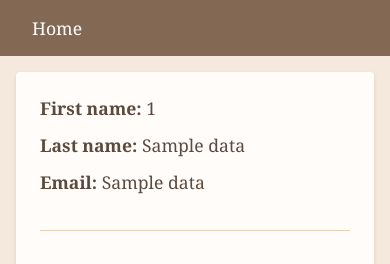
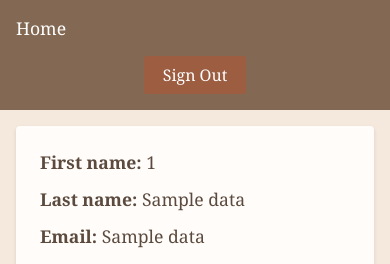
Before and after one commit to Gokul0Krishna/dbms_project, a Flask app: template templates/user.html in a window 390 px wide. Shown: the top 264 px of the page. Run offline with Flask 3, Linux system fonts and the light colour scheme; data comes from the database, SQL or seed files in the repository; both versions use the stored data as it was after the commit; tables that the repository leaves empty hold one stand-in row (values such as "Sample post"); the template is opened without the code that fills it: values that come from a table or form of the project are taken from there, most other values are stand-ins (such as "Sample title", 1, 10 or a date in 2020).

Commit message:
signout button added

```diff
--- a/forms.py
+++ b/forms.py
@@ -39,11 +39,11 @@ class Searchbar(FlaskForm):
         )
     submit = SubmitField('Search')
 
-class Singup(FlaskForm):
-    sgnup = SubmitField('Sign UP')
+class Singout(FlaskForm):
+    sgnup = SubmitField('Sign Out')
 
-class Singin(FlaskForm):
-    sgnin = SubmitField('Sign UP')
+class Randomize(FlaskForm):
+    rand = SubmitField("I'm Feeling Lucky")
 
 class Return(FlaskForm):
     rturn = SubmitField('Return')
--- a/main.py
+++ b/main.py
@@ -12,6 +12,7 @@ def home():
     # table.fine()
     # table.reset()#remove
     form = Searchbar()
+    f2= Randomize()
     firstname=table.findname()
     if form.validate_on_submit():
         print('i')
@@ -93,8 +94,6 @@ def bookpage(bookname):
                     if(table.resetfine()):
                         return render_template('booknotfound.html',key=True)
                     return redirect(url_for('bookpage',bookname=data[1]))
-
-
         check=table.Signedin()
         if check:
             fin=table.checkusid()
@@ -117,6 +116,10 @@ def profile(username):
     #     na=form.book_id.data
     #     print(na + "fuck u")
     #     # fuc=table.resetfine(bname)
+    form=Singout()
+    if form.validate_on_submit():
+        table.signout()
+        return redirect(url_for('home'))
 
     data=table.getdatauser()
     data=list(data)
@@ -129,8 +132,8 @@ def profile(username):
         for i in res:
             ult.append(table.getbookdata(i[1]))
             table.fine(i[1])
-        return render_template('user.html',data=data,res=res,ult=ult)
-    return render_template('user.html',data=data)
+        return render_template('user.html',data=data,res=res,ult=ult,form=form)
+    return render_template('user.html',data=data,form=form)
 
 if __name__ == '__main__':
         app.run(debug=True)
--- a/templates/user.html
+++ b/templates/user.html
@@ -39,7 +39,14 @@
             background-color: #836953;
             padding: 1rem 2rem;
             display: flex;
+            justify-content: space-between;
             align-items: center;
+        }
+
+        .nav-left {
+            display: flex;
+            align-items: center;
+            gap: 2rem;
         }
 
         .home-link {
@@ -51,6 +58,22 @@
 
         .home-link:hover {
             color: #E8D0B7;
+        }
+
+        .signout-btn {
+            background-color: #9C5D41;
+            color: white;
+            padding: 0.5rem 1.2rem;
+            border: none;
+            border-radius: 3px;
+            cursor: pointer;
+            font-size: 1rem;
+            transition: background-color 0.3s ease;
+            font-family: 'Georgia', serif;
+        }
+
+        .signout-btn:hover {
+            background-color: #7A4A32;
         }
 
         .profile-container {
@@ -119,6 +142,17 @@
         }
 
         @media (max-width: 768px) {
+            nav {
+                flex-direction: column;
+                gap: 1rem;
+                padding: 1rem;
+            }
+
+            .nav-left {
+                width: 100%;
+                justify-content: space-between;
+            }
+
             .profile-container {
                 margin: 1rem;
                 padding: 1.5rem;
@@ -137,7 +171,13 @@
 </head>
 <body>
     <nav>
-        <a href="{{ url_for('home') }}" class="home-link">Home</a>
+        <div class="nav-left">
+            <a href="{{ url_for('home') }}" class="home-link">Home</a>
+        </div>
+        <form method="POST" style="margin: 0;">
+            {{ form.hidden_tag() }}
+            <button type="submit" class="signout-btn">Sign Out</button>
+        </form>
     </nav>
 
     <div class="profile-container">
--- a/test.py
+++ b/test.py
@@ -1,3 +1,3 @@
 import tableaction
 table=tableaction.Tableaction()
-data=table.fine()
+data=table.randX()
```
Also changed, not shown: tableaction.py (+13 -0 lines), mydatabase.db.
